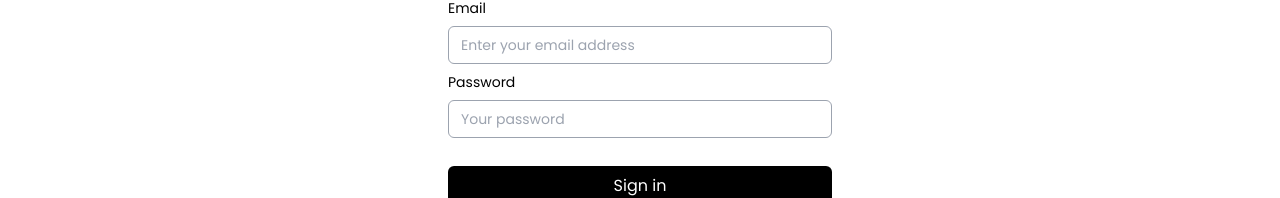
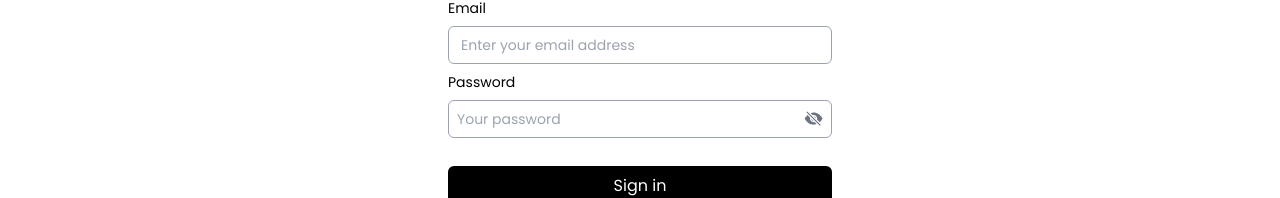
Before and after one commit to Rubenbot07/Shopi-React-Tailwind, a React (Vite) app: page /sign-in in a window 1280 px wide. Shown: the part 174-372 px from the top of the page. Built offline with nearby package versions, Linux system fonts and the light colour scheme; no server answers.

Commit message:
show password feature done

```diff
--- a/src/Components/SignInForm/index.jsx
+++ b/src/Components/SignInForm/index.jsx
@@ -2,6 +2,7 @@ import { Link, useNavigate } from 'react-router-dom'
 import { useContext, useRef, useState } from 'react'
 import { ShoppingCartContext } from '../../Context'
 import ReactLoading from 'react-loading'
+import { IoEye, IoEyeOffSharp, IoEyeSharp } from 'react-icons/io5'
 export const SignInForm = () => {
   const {
     signIn,
@@ -34,6 +35,15 @@ export const SignInForm = () => {
       }
     }, '4000')
   }
+  const [showPassword, setShowPassword] = useState(false)
+  const manageShowPassword = () => {
+    setShowPassword(!showPassword)
+    if (passwordRef.current.type === 'password') {
+      passwordRef.current.type = 'text'
+    } else {
+      passwordRef.current.type = 'password'
+    }
+  }
   return (
     <section className='flex flex-col justify-center w-[90%] max-w-96 py-4 min-h-80'>
       <form
@@ -49,15 +59,29 @@ export const SignInForm = () => {
           placeholder='Enter your email address'
           className='border border-gray-400 py-2 px-3 rounded-md text-sm invalid:outline-red-300 dark:text-black'
         />
+        <div className='flex flex-col relative'>
           <label htmlFor='password' className='text-sm'>Password</label>
+          <div className='flex justify-between items-center gap-1 border border-gray-400 px-2 py-1 rounded-md text-sm dark:text-black mt-2'>
             <input
               ref={passwordRef}
               required
               id='password'
               type='password'
               placeholder='Your password'
-          className='border border-gray-400 py-2 px-3 rounded-md text-sm dark:text-black'
+              className='py-1 w-full outline-none'
             />
+            <span
+              onClick={manageShowPassword}
+              className='text-gray-500 cursor-pointer hover:text-black'
+            >
+              {
+                (!showPassword)
+                  ? <IoEyeOffSharp size='1.2rem' />
+                  : <IoEye size='1.2rem' />
+              }
+            </span>
+          </div>
+        </div>
         <div className={`${invalidUser ? 'flex' : 'hidden'} flex-col items-center text-red-700 bg-red-100 border border-red-500 rounded-md`}>
           <p className='text-lg font-semibold'>Login Failed</p>
           <p>Invalid email or password</p>
```
Lines whose indentation alone changed are shown as unchanged.
